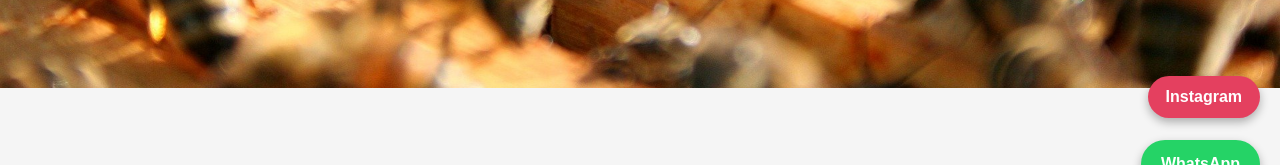
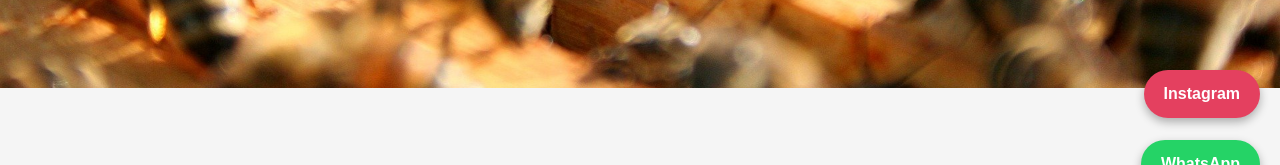
Before and after one commit to rodriguezgonzalezsain-byte/Alianza_Apicola, a plain HTML site: page index.html in a window 1280 px wide. Shown: the part 592-757 px from the top of the page. Drawn offline with Linux system fonts and the light colour scheme.

Commit message:
Update index.html

```diff
--- a/index.html
+++ b/index.html
@@ -17,12 +17,12 @@ background:#f5f5f5;
 }
 .instagram{
 position:fixed;
-bottom:90px;
+bottom:90px;   /* esto lo pone arriba del whatsapp */
 right:20px;
 background:#E4405F;
 color:white;
-padding:12px 18px;
-border-radius:30px;
+padding:15px 20px;
+border-radius:50px;
 text-decoration:none;
 font-weight:bold;
 box-shadow:0 4px 10px rgba(0,0,0,0.3);
@@ -382,6 +382,10 @@ En Alianza Apícola contamos con más de 20 años de experiencia fortaleciendo l
 </footer>
 
 <!-- BOTON WHATSAPP -->
+<a class="instagram" href="https://instagram.com" target="_blank">
+
+  Instagram
+</a>
 
 <a class="whatsapp" href="https://wa.me/573212909413" target="_blank">
 
@@ -431,9 +435,6 @@ el.style.transform = "translateY(0)";
 });
 });
 </script>
-<!-- BOTON INSTAGRAM -->
-  <a class="instagram" href="https://instagram.com" target="_blank">
-Instagram
 </a>
 </body>
 
```
